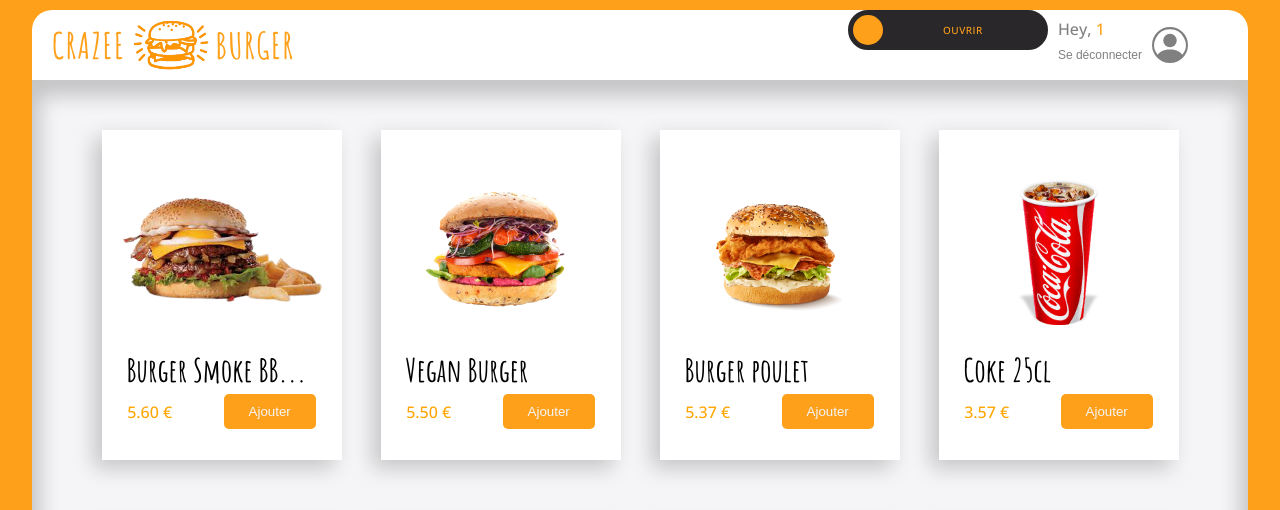
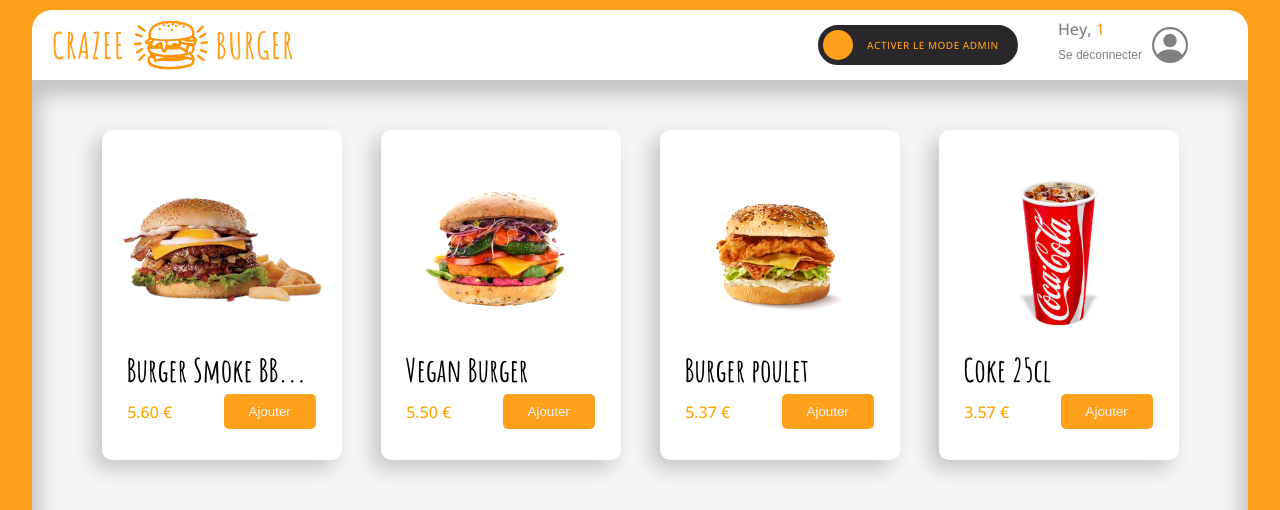
Before and after one commit to Ahamedmk/crazy-burger, a React (Vite) app: page /order/1 in a window 1280 px wide. Shown: the top 510 px of the page. Built offline with nearby package versions, Linux system fonts and the light colour scheme.

Commit message:
✅ F06:add style toggle Button

```diff
--- a/src/Pages/OrderPage/Navbar/SideBarRight/SideBarRight.jsx
+++ b/src/Pages/OrderPage/Navbar/SideBarRight/SideBarRight.jsx
@@ -4,7 +4,10 @@
 
 export default function SideBarRight() {
   return <SideBarRightStyled>
-    <ToggleButton />
+    <ToggleButton
+     className="toggleClass"
+     labelIfChecked = "Désactiver le mode admin"
+     labelIfUnchecked = "Activer le mode admin" />
     <Identification />
     </SideBarRightStyled>;
 }
@@ -14,4 +17,8 @@
   color: grey;
   padding-right: 50px;
   /* border: 1px solid green;  */
+  .toggleClass {
+    align-items: center;
+    margin-right: 40px;
+  }
 `;
--- a/src/Reusable-ui/Card.jsx
+++ b/src/Reusable-ui/Card.jsx
@@ -42,6 +42,7 @@
     height:330px;
     /* border: 1px solid red; */
     box-shadow: -8px 8px 20px 0px rgb(0 0 0 / 20%);
+    border-radius: 10px;
 
   .Burger {
     display: flex;
--- a/src/Reusable-ui/ToggleButton.jsx
+++ b/src/Reusable-ui/ToggleButton.jsx
@@ -7,9 +7,10 @@
   onToggle,
   labelIfChecked = "Fermer",
   labelIfUnchecked = "Ouvrir",
+  className,
 }) {
   return (
-    <ToggleButtonStyled>
+    <ToggleButtonStyled className={className}>
       <input
         type="checkbox"
         className="toggle"
@@ -31,6 +32,7 @@
   /* border: 1px solid red; */
 
   display: flex;
+  /* align-items: center; */
   margin-right: 10px;
   input[type="checkbox"] {
     // Hides the square box but keeps the core "toggle functionality"
```
